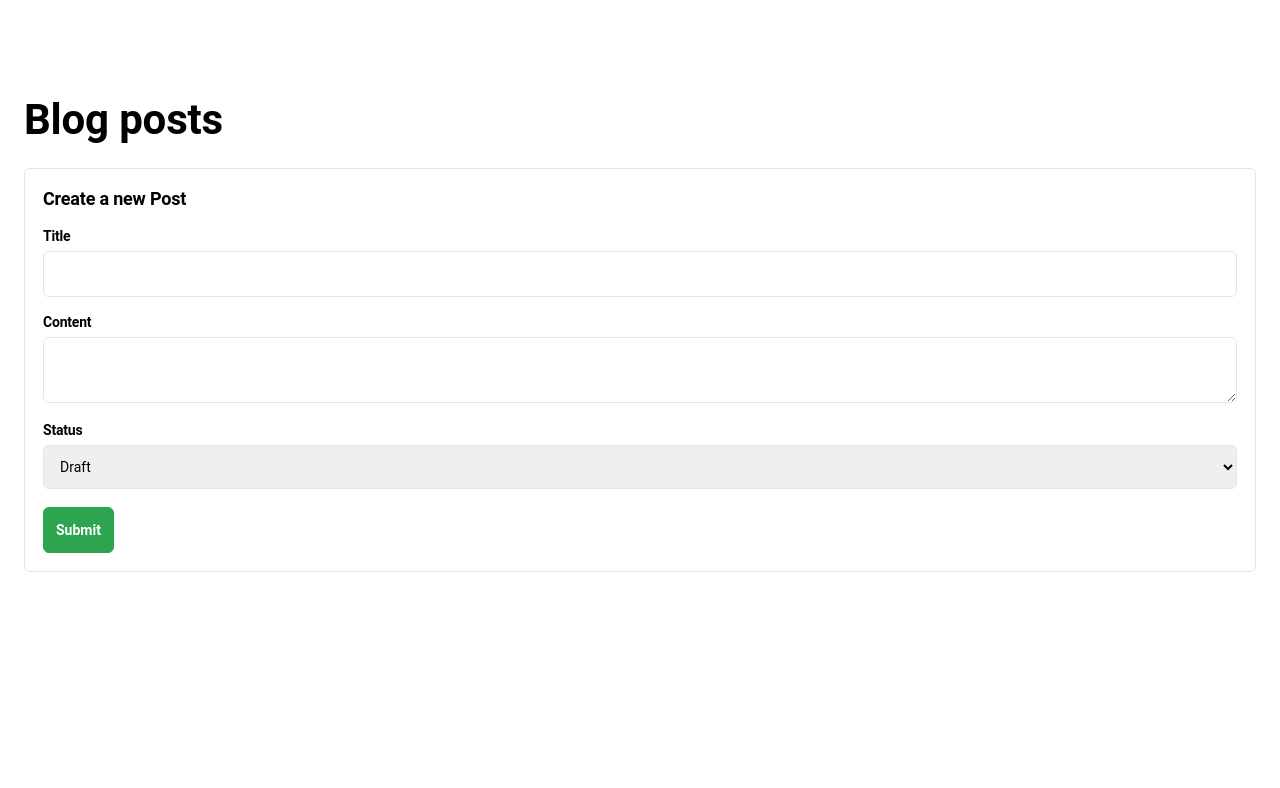
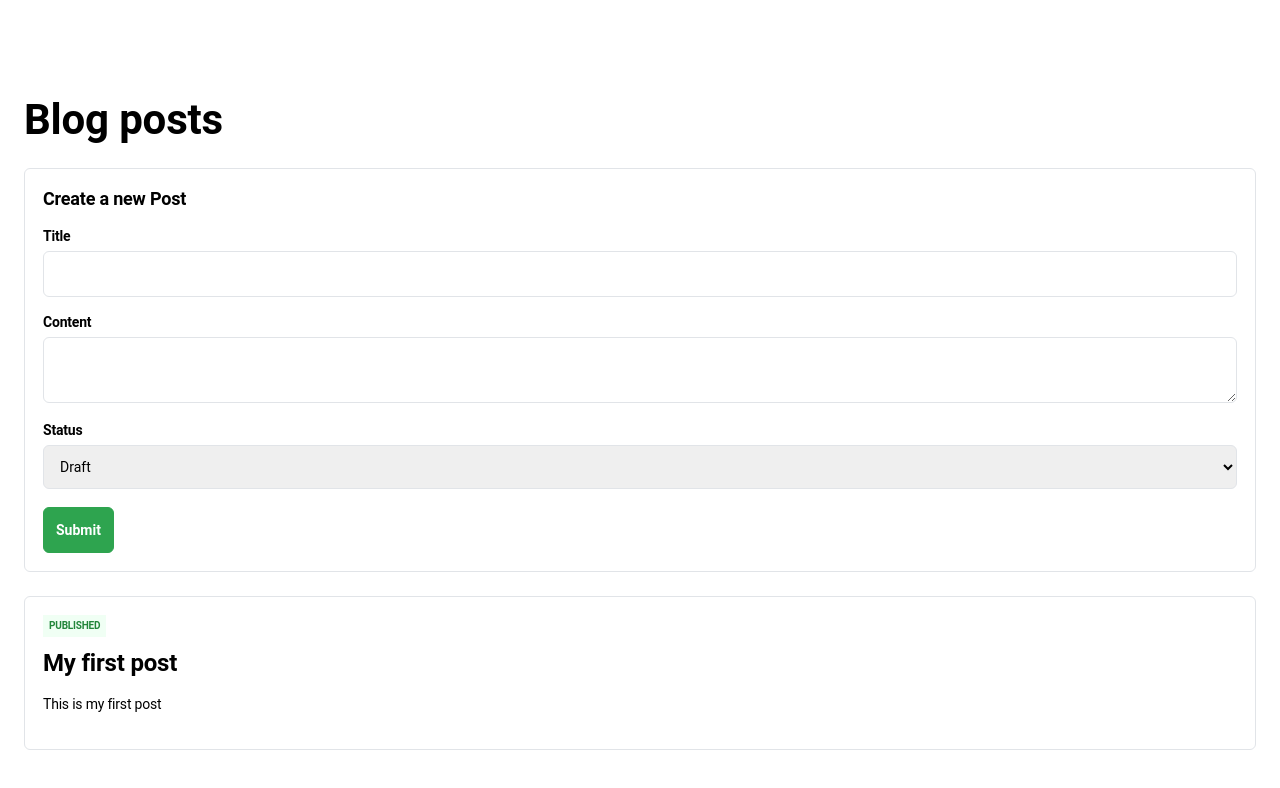
Before and after one commit to caiquearaujo/sample-react-blog-to-microservices, a React (Create React App) app: page / in a window 1280 px wide. Shown: the top 788 px of the page. Built offline with nearby package versions, Linux system fonts and the light colour scheme.

Commit message:
:sparkles: feat(components): Post Card Component

```diff
--- a/src/App.tsx
+++ b/src/App.tsx
@@ -1,11 +1,17 @@
 import React from 'react';
 import PostCreate from '@/app/components/PostCreate';
+import PostCard from './app/components/PostCard';
 
 export default function App() {
 	return (
 		<main>
 			<h1>Blog posts</h1>
 			<PostCreate />
+			<PostCard
+				title="My first post"
+				content="This is my first post"
+				status="published"
+			/>
 		</main>
 	);
 }
--- /dev/null
+++ b/src/app/components/PostCard.scss
@@ -0,0 +1,39 @@
+.post.card {
+	flex: 1 1 0;
+	margin: 24px auto;
+	padding: 18px;
+	border: 1px solid #e1e4e8;
+	border-radius: 6px;
+
+	.title {
+		font-size: 2.4rem;
+		font-weight: 600;
+		line-height: 2.8rem;
+		margin-bottom: 18px;
+	}
+
+	.content {
+		font-size: 1.4rem;
+		line-height: 1.8rem;
+		margin-bottom: 18px;
+	}
+
+	.status {
+		font-size: 1rem;
+		font-weight: 600;
+		line-height: 1rem;
+		display: inline-block;
+		padding: 6px;
+		margin-bottom: 12px;
+
+		&.is-draft {
+			background-color: #f1f8ff;
+			color: #0366d6;
+		}
+
+		&.is-published {
+			background-color: #f0fff4;
+			color: #22863a;
+		}
+	}
+}
--- /dev/null
+++ b/src/app/components/PostCard.tsx
@@ -0,0 +1,30 @@
+import React from 'react';
+
+import './PostCard.scss';
+
+export type PostCardProps = React.DetailedHTMLProps<
+	React.HTMLAttributes<HTMLDivElement>,
+	HTMLDivElement
+> & {
+	title: string;
+	content: string;
+	status: string;
+};
+
+export default function PostCard(props: PostCardProps) {
+	const { title, content, status, ...rest } = props;
+
+	return (
+		<div className="post card" {...rest}>
+			<div data-testid="status" className={`status is-${status}`}>
+				{status.toUpperCase()}
+			</div>
+			<h3 data-testid="title" className="title">
+				{title}
+			</h3>
+			<p data-testid="content" className="content">
+				{content}
+			</p>
+		</div>
+	);
+}
```
Also changed, not shown: 2 other files (tests, documents, lock files or other folders).
